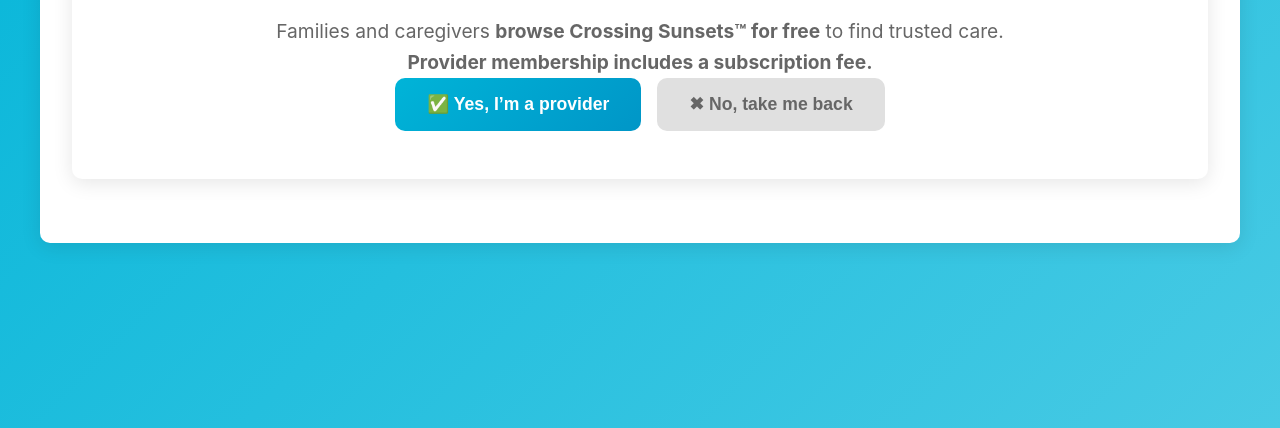
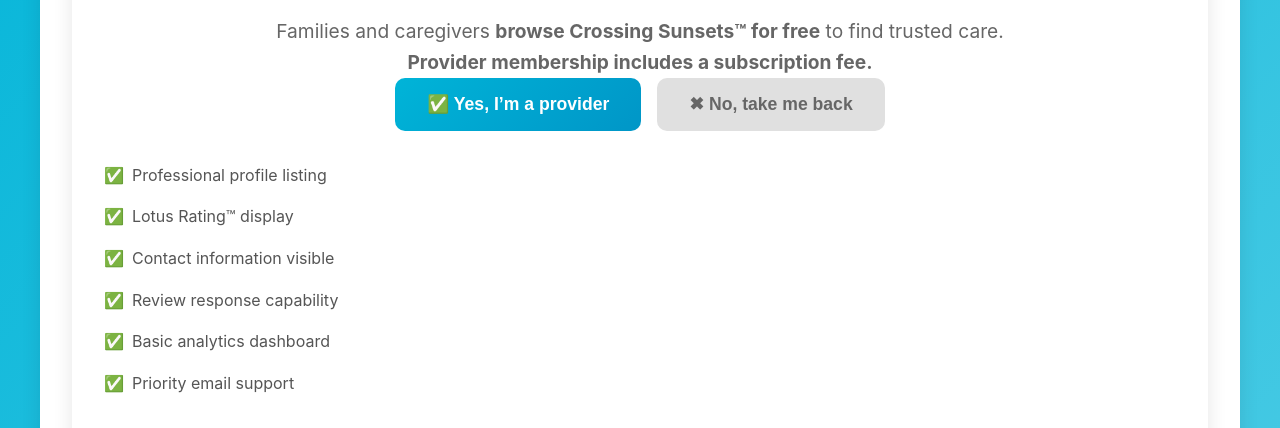
Before and after one commit to guayomerino-sketch/crossing-sunsets-website, a plain HTML site: page choose-plan.html in a window 1280 px wide. Shown: the part 372-800 px from the top of the page. Drawn offline with Linux system fonts and the light colour scheme.

Commit message:
Update choose-plan.html

```diff
--- a/choose-plan.html
+++ b/choose-plan.html
@@ -119,6 +119,14 @@
       ✖ No, take me back
     </button>
   </div>
+<ul class="plan-features">
+  <li><span class="feature-icon">✅</span><span>Professional profile listing</span></li>
+  <li><span class="feature-icon">✅</span><span>Lotus Rating™ display</span></li>
+  <li><span class="feature-icon">✅</span><span>Contact information visible</span></li>
+  <li><span class="feature-icon">✅</span><span>Review response capability</span></li>
+  <li><span class="feature-icon">✅</span><span>Basic analytics dashboard</span></li>
+  <li><span class="feature-icon">✅</span><span>Priority email support</span></li>
+</ul>
 
     <!-- Plans Grid (hidden until "Yes") -->
     <div id="plansGrid" class="plans-grid">
```
